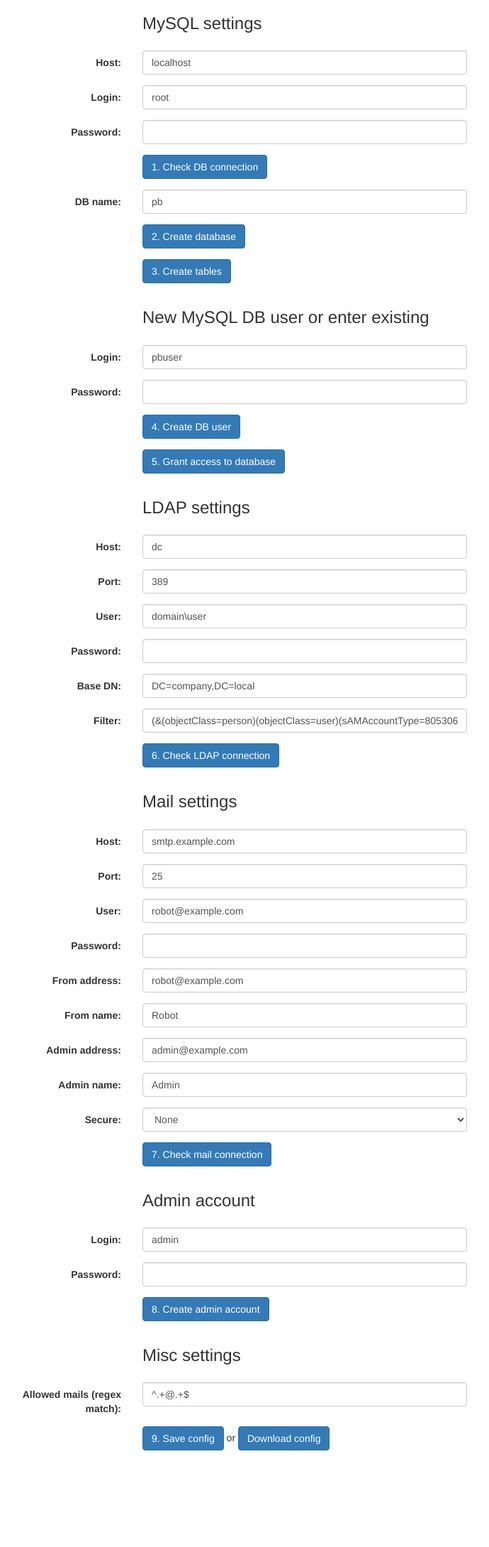
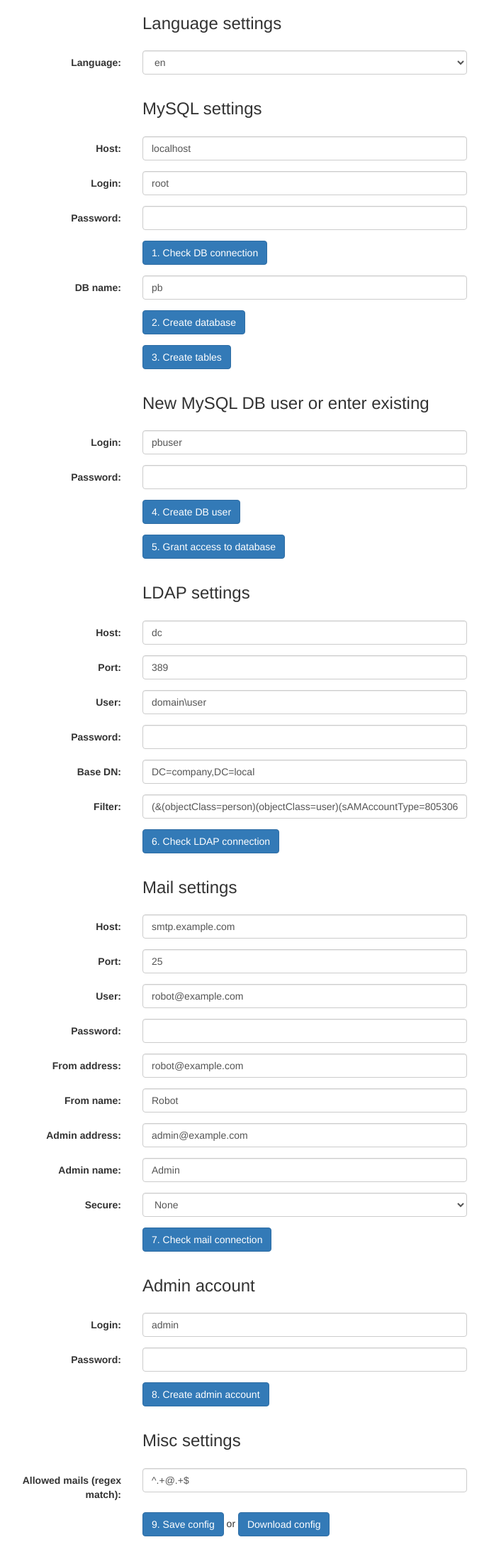
Before and after one commit to pfzim/ldap-phonebook, a PHP site: page /install.php in a window 1280 px wide. Shown: the whole page at 71% size, without its empty margins (64-754 px from the left). Before the commit the page ends 2043 px from the top, so only its background shows below. Run offline with PHP 8.4, Linux system fonts and the light colour scheme; some libraries are stand-ins or nearby versions.

Commit message:
Добавлен выбор языка на страницу установки
В начало страницы добавлен элемент раскрывающийся список. Список заполняется списком имен файлов из папки language. Также созданы вспомогательные изменения для формирования конфигурационного файла.

```diff
--- a/install.php
+++ b/install.php
@@ -173,6 +173,8 @@ $config = <<<'EOT'
 	define("DB_NAME", "#db#");
 	define("DB_CPAGE", "utf8");
 	define("DB_PREFIX", "pb_");
+
+	define("LANGUAGES", "#langFile#");
 
 	define("PB_USE_LDAP_AUTH", 0);
 
@@ -398,6 +400,7 @@ EOT;
 					if(empty($_POST['mailadminname'])) throw new Exception('MAIL Admin Name value not defined!');
 
 					if(empty($_POST['allowmails'])) throw new Exception('MAIL RegExp filter not defined!');
+					if(empty($_POST['language'])) throw new Exception('Language not select.');
 
 					$config = str_replace(
 						array(
@@ -421,7 +424,8 @@ EOT;
 							'#mail_from#',
 							'#mail_from_name#',
 							'#allow_mails#',
-							'#mail_auth#'
+							'#mail_auth#',
+							'#langFile#'
 						),
 						array(
 							sql_escape(@$_POST['host']),
@@ -444,7 +448,8 @@ EOT;
 							sql_escape(@$_POST['mailfrom']),
 							sql_escape(@$_POST['mailfromname']),
 							sql_escape(@$_POST['allowmails']),
-							empty($_POST['mailuser'])?'false':'true'
+							empty($_POST['mailuser'])?'false':'true',
+							sql_escape(@$_POST['language'])
 						),
 						$config
 					);
@@ -500,7 +505,8 @@ EOT;
 							'#mail_from#',
 							'#mail_from_name#',
 							'#allow_mails#',
-							'#mail_auth#'
+							'#mail_auth#',
+							'#langFile#'
 						),
 						array(
 							sql_escape(@$_GET['host']),
@@ -523,7 +529,8 @@ EOT;
 							sql_escape(@$_GET['mailfrom']),
 							sql_escape(@$_GET['mailfromname']),
 							sql_escape(@$_GET['allowmails']),
-							empty($_GET['mailuser'])?'false':'true'
+							empty($_GET['mailuser'])?'false':'true',
+							sql_escape(@$_POST['language'])
 						),
 						$config
 					);
@@ -1021,6 +1028,7 @@ EOT;
 					+'&mailsecure='+encodeURIComponent(ms.options[ms.selectedIndex].value)+'&mailfrom='+encodeURIComponent(gi('mail_from').value)+'&mailfromname='+encodeURIComponent(gi('mail_from_name').value)
 					+'&mailadmin='+encodeURIComponent(gi('mail_admin').value)+'&mailadminname='+encodeURIComponent(gi('mail_admin_name').value)
 					+'&allowmails='+encodeURIComponent(gi('allow_mails').value)
+					+'&language='+encodeURIComponent(gi('lang').value)
 				);
 			}
 
@@ -1035,6 +1043,7 @@ EOT;
 					+'&mailsecure='+encodeURIComponent(ms.options[ms.selectedIndex].value)+'&mailfrom='+encodeURIComponent(gi('mail_from').value)+'&mailfromname='+encodeURIComponent(gi('mail_from_name').value)
 					+'&mailadmin='+encodeURIComponent(gi('mail_admin').value)+'&mailadminname='+encodeURIComponent(gi('mail_admin_name').value)
 					+'&allowmails='+encodeURIComponent(gi('allow_mails').value)
+					+'&language='+encodeURIComponent(gi('lang').value)
 				;
 			}
 
@@ -1047,6 +1056,26 @@ EOT;
 	<body>
 		<div class="container">
 		<div class="form-horizontal">
+			<div class="form-group">
+				<div class="col-sm-offset-2 col-sm-5">
+					<h3>Language settings</h3>
+				</div>
+			</div>
+			<div class="form-group">
+				<label for="lang" class="control-label col-sm-2">Language:</label>
+				<div class="col-sm-5">
+					<select id="lang" class="form-control">
+						<?php
+							$fileList = glob("language/*.php");
+							foreach ($fileList as $lanFile) {
+								$path_parts = pathinfo($lanFile);
+								echo "<option>".$path_parts['filename']."</option>";
+							};
+						?>
+					</select>
+				</div>
+			</div>
+
 			<div class="form-group">
 				<div class="col-sm-offset-2 col-sm-5">
 					<h3>MySQL settings</h3>
```
